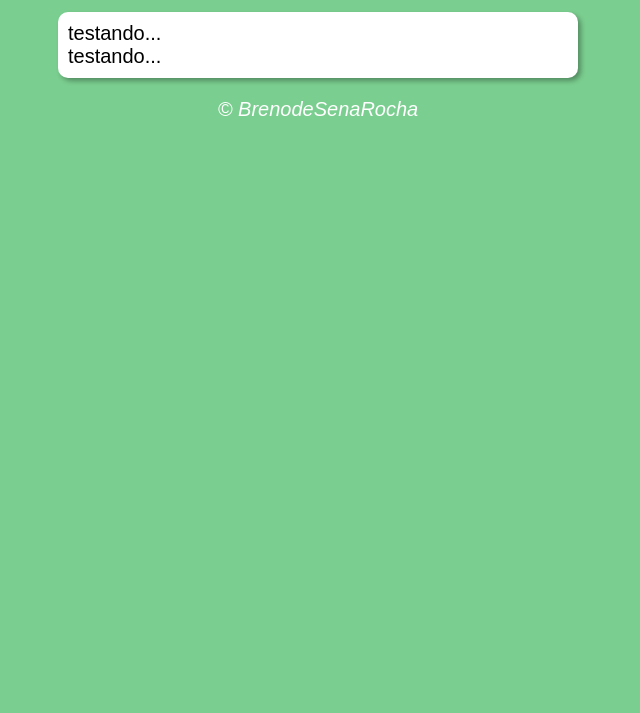
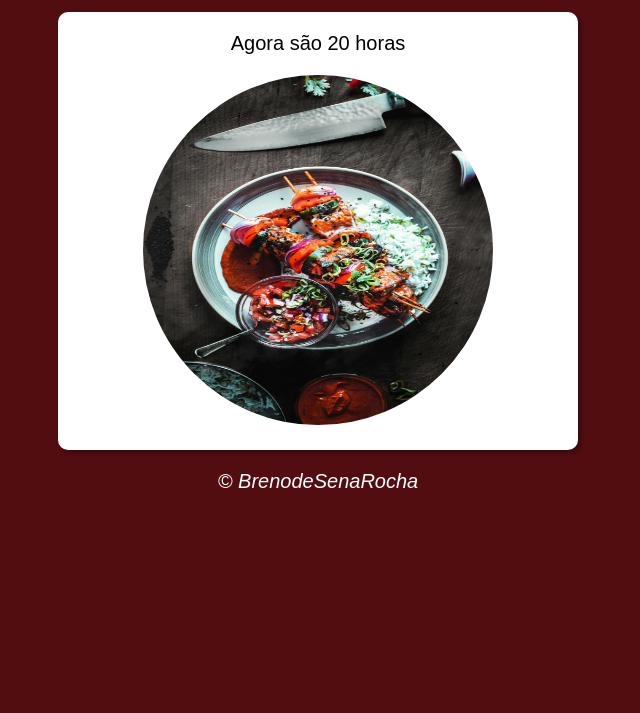
Before and after one commit to BrenoSena12/projetinhos-Js, a plain HTML site: page hora-de-comer-o-que/index.html in a window 1280 px wide. Shown: the part 87-800 px from the top of the page, without its empty margins (322-962 px from the left). Drawn offline with Linux system fonts and the light colour scheme.

Commit message:
horario do que comer
aprendi nesse pequeno programinha como colocar hora em tempo real, trocar imagem com um função e acessar o style pelo js

```diff
--- a/hora-de-comer-o-que/index.html
+++ b/hora-de-comer-o-que/index.html
@@ -6,17 +6,17 @@
     <title>horario de comida</title>
     <link rel="stylesheet" href="style.css">
 </head>
-<body>
+<body onload="carregar()">
     <header>
         <h1>Hora de comer o que?</h1>
     </header>
 
     <section>
-        <div>
+        <div id="mensagem">
             testando...
         </div>
-        <div>
-            testando...
+        <div id="foto">
+            <img src="img/café da manha.jpg" alt="café da manhã" id="imagem">
         </div>
     </section>
 
--- a/hora-de-comer-o-que/script.js
+++ b/hora-de-comer-o-que/script.js
@@ -0,0 +1,22 @@
+function carregar(){
+    var mensagem = document.getElementById('mensagem')
+    var imagem = document.getElementById('imagem')
+    var data = new Date()
+    var hora = data.getHours()
+
+    mensagem.innerHTML = `Agora são ${hora} horas`
+
+    if(hora < 11){
+        imagem.src = 'img/cafe_manha.jpg'
+        document.body.style.background = '#ceb794'
+    }else if(hora < 13){
+        imagem.src = 'img/almoco.jpg'
+         document.body.style.background = '#d29956'
+    }else if(hora < 18){
+        imagem.src = 'img/lanche.jpg'
+         document.body.style.background = '#d1a25a'
+    }else{
+        imagem.src = 'img/janta.jpg'
+         document.body.style.background = '#520d11'
+    }
+}
--- a/hora-de-comer-o-que/style.css
+++ b/hora-de-comer-o-que/style.css
@@ -15,8 +15,16 @@ section{
     border-radius: 10px;
     box-shadow: 3px 3px 5px rgba(0, 0, 0, 0.315);
     margin: auto;
+    text-align: center;
 }
-
+div{
+    padding: 10px;
+}
+img{
+    border-radius:50%;
+    width: 350px;
+    height: 350px;
+}
 footer{
     text-align: center;
     color: white;
```
Also changed, not shown: hora-de-comer-o-que/img/cafe_manha.jpg (renamed from hora-de-comer-o-que/img/café da manha.jpg).
